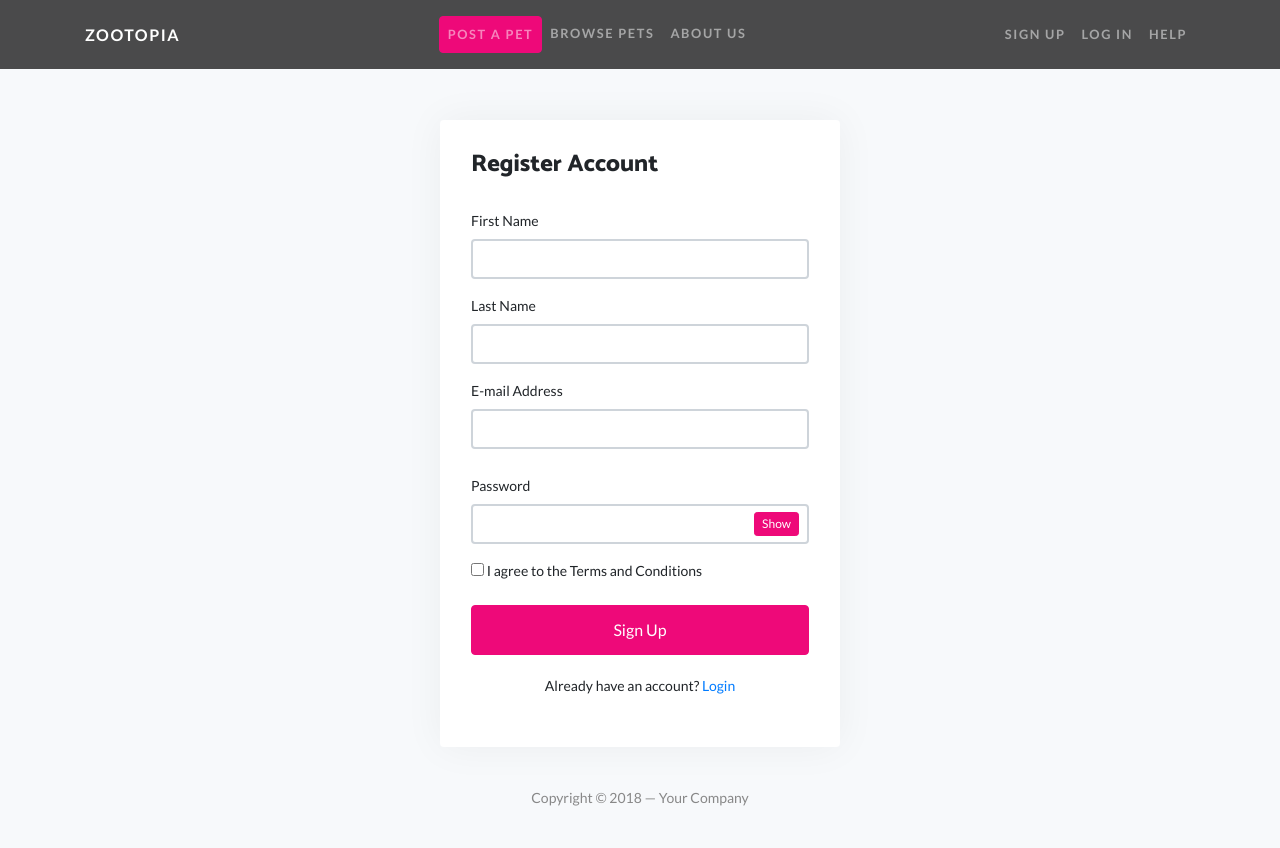
After one commit to JessicaYeoh/Zootopia, a PHP site: page /zootopia/view/html/register.php in a window 1280 px wide. The commit adds this page. Run offline with PHP 8.4, Linux system fonts and the light colour scheme; data that the repository does not hold is empty; some libraries are stand-ins or nearby versions.

Commit message:
nav updates

```diff
--- a/model/db.php
+++ b/model/db.php
@@ -174,7 +174,7 @@ function register(){
 
               if($stmt->rowCount() > 0) {
                  $_SESSION['error'] = 'User already exists!';
-                 header('Location: ../view/my-login-master/register.php');
+                 header('Location: ../view/html/register.php');
 
               } else {
 
@@ -221,18 +221,32 @@ function register(){
                 $_SESSION['username'] = $username;
                 $_SESSION['userID'] = $result['userID'];
 
-
                 header('Location: ../view/html/loggedin_page.php?loginID='.$_SESSION['loginID'].'');
               }
           }
         }
           catch(PDOException $e)
           {
-            echo "Error: ".$e -> getMessage();
-            die();
+            $error_message = $e->getMessage();
+
+
+            echo'<h1>Registration error</h1>
+                 <p>There was an error while trying to register your account!</p>
+                 <p>Error message:';
+                 echo $error_message;
+            echo'</p>';
+
+
+          die();
           }
       }
-  }
+    }
+
+
+
+
+
+
 
 function login(){
   $conn = connect();
@@ -255,15 +269,12 @@ function login(){
             header('Location: ../view/html/loggedin_page.php?loginID='.$_SESSION['loginID'].'');
           } else {
             $_SESSION['error'] = "Login invalid please try again";
-            header('Location: ../view/my-login-master/login_page.php');
+            header('Location: ../view/html/login_page.php');
           }
       }
       catch(PDOException $e) {
-        echo "Account creation problems".$e -> getMessage();
+        echo "Account login problems".$e -> getMessage();
         die();
       }
     }
 }
-
-
-?>
--- a/view/html/nav.php
+++ b/view/html/nav.php
@@ -58,11 +58,11 @@ if(isset($_SESSION['login']) && $_SESSION['login'] == true):
 else:
 
       echo '<li class="nav-item">
-              <a class="nav-link" href="../my-login-master/register.php">Sign Up</a>
+              <a class="nav-link" href="register.php">Sign Up</a>
             </li>
 
             <li class="nav-item">
-              <a class="nav-link" href="../my-login-master/login_page.php">Log In</a>
+              <a class="nav-link" href="login_page.php">Log In</a>
             </li> ';
 
 endif;
--- a/view/html/post_ad.php
+++ b/view/html/post_ad.php
@@ -2,7 +2,7 @@
 session_start();
 
 if(!$_SESSION['login']){
-  header("location:../my-login-master/login_page.php");
+  header("location:login_page.php");
 }
 
 include '../../model/db.php';
--- /dev/null
+++ b/view/html/register.php
@@ -0,0 +1,96 @@
+<?php
+  session_start();
+  include 'header.php';
+  include 'nav.php';
+?>
+
+<body class="my-login-page">
+	<section class="h-100">
+		<div class="container h-100">
+			<div class="row justify-content-md-center h-100">
+				<div class="card-wrapper">
+    					<div class="card fat">
+    						<div class="card-body">
+    							<h4 class="card-title">Register Account</h4>
+
+
+              <div id="register_form">
+
+                  <form id="register_section1" action="../../controller/submit_register.php" method="POST">
+
+                    <div class="form-group">
+                      <label for="first_name">First Name</label>
+                      <input id="first_name" type="text" class="form-control" name="first_name" required pattern="^\p{Lu}\p{L}+(?:[\s,.'-]\p{L}+)?$" oninvalid="setCustomValidity('Incorrect format! First letter must be uppercase.')" oninput="setCustomValidity('')">
+                    </div>
+
+                    <div class="form-group">
+                      <label for="last_name">Last Name</label>
+                      <input id="last_name" type="text" class="form-control" name="last_name" required pattern="^\p{Lu}\p{L}+(?:[\s,.'-]\p{L}+)?$" oninvalid="setCustomValidity('Incorrect format! First letter must be uppercase.')" oninput="setCustomValidity('')">
+                    </div>
+
+
+    								<div class="form-group">
+    									<label for="username">E-mail Address</label>
+    									<input id="username" type="email" class="form-control" name="username" onkeyup="checkemail();" required/>
+    								</div>
+
+              <div id="user_errDiv2"></div>
+
+    								<div class="form-group">
+    									<label for="password">Password</label>
+    									<input id="password" type="password" class="form-control" name="password" data-eye required>
+    								</div>
+
+    								<div class="form-group">
+    									<label>
+    										<input type="checkbox" name="aggree" value="1"> I agree to the Terms and Conditions
+    									</label>
+    								</div>
+
+    <input type="hidden" name="action_type" value="add"/>
+
+    								<div class="form-group no-margin">
+    									<button type="submit" class="btn btn-primary btn-block">
+    										Sign Up
+    									</button>
+    								</div>
+
+    								<div class="margin-top20 text-center">
+    									Already have an account? <a href="login_page.php">Login</a>
+    								</div>
+
+                    <div id="email_status"></div>
+
+                    <div id="user_errDiv">
+
+                        <?php
+                        if(!isset($_SESSION['error'])){
+                          echo $_SESSION['message'] = '';
+                        }
+
+                        if(isset($_SESSION['error'])){
+                          echo $_SESSION['error'];
+                          unset($_SESSION['error']);
+                        } else {
+                          echo $_SESSION['message'];
+                        }
+                        ?>
+
+                    </div>
+
+    							</form>
+            </div>
+
+
+						</div>
+					</div>
+					<div class="footer">
+						Copyright &copy; 2018 &mdash; Your Company
+					</div>
+				</div>
+			</div>
+		</div>
+	</section>
+
+</body>
+</html>
```
Also changed, not shown: view/html/login_page.php (added, +74 -0 lines).
